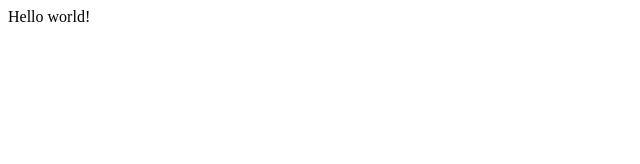
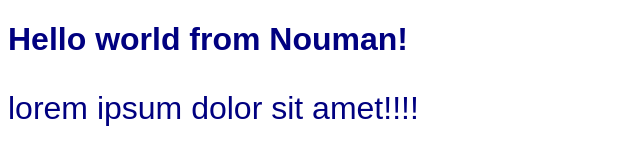
Before and after one commit to noumanmalik960/gatsby_netlify_helloworld, a Gatsby site: page / in a window 1280 px wide. Shown: the whole page, without its empty margins (0-640 px from the left). Built offline with nearby package versions, Linux system fonts and the light colour scheme; Gatsby itself is replaced by a stand-in of ours.

Commit message:
initial commit

```diff
--- a/src/pages/index.js
+++ b/src/pages/index.js
@@ -1,5 +1,11 @@
 import React from "react"
+import styles from './index.module.css'
 
 export default function Home() {
-  return <div>Hello world!</div>
+  return (
+    <div>
+      <h1 className={styles.top_heading}>Hello world from Nouman!</h1>
+      <p className={styles.paragraph}>lorem ipsum dolor sit amet!!!!</p>
+    </div>
+  )
 }
--- /dev/null
+++ b/src/pages/index.module.css
@@ -0,0 +1,14 @@
+html {
+  font-family: Arial, Helvetica, sans-serif;
+}
+.top_heading {
+  color: navy;
+}
+
+.paragraph {
+  font-size: xx-large;
+  color: navy;
+}
+.paragraph:hover {
+  color: red;
+}
```
Also changed, not shown: 1 other file.
